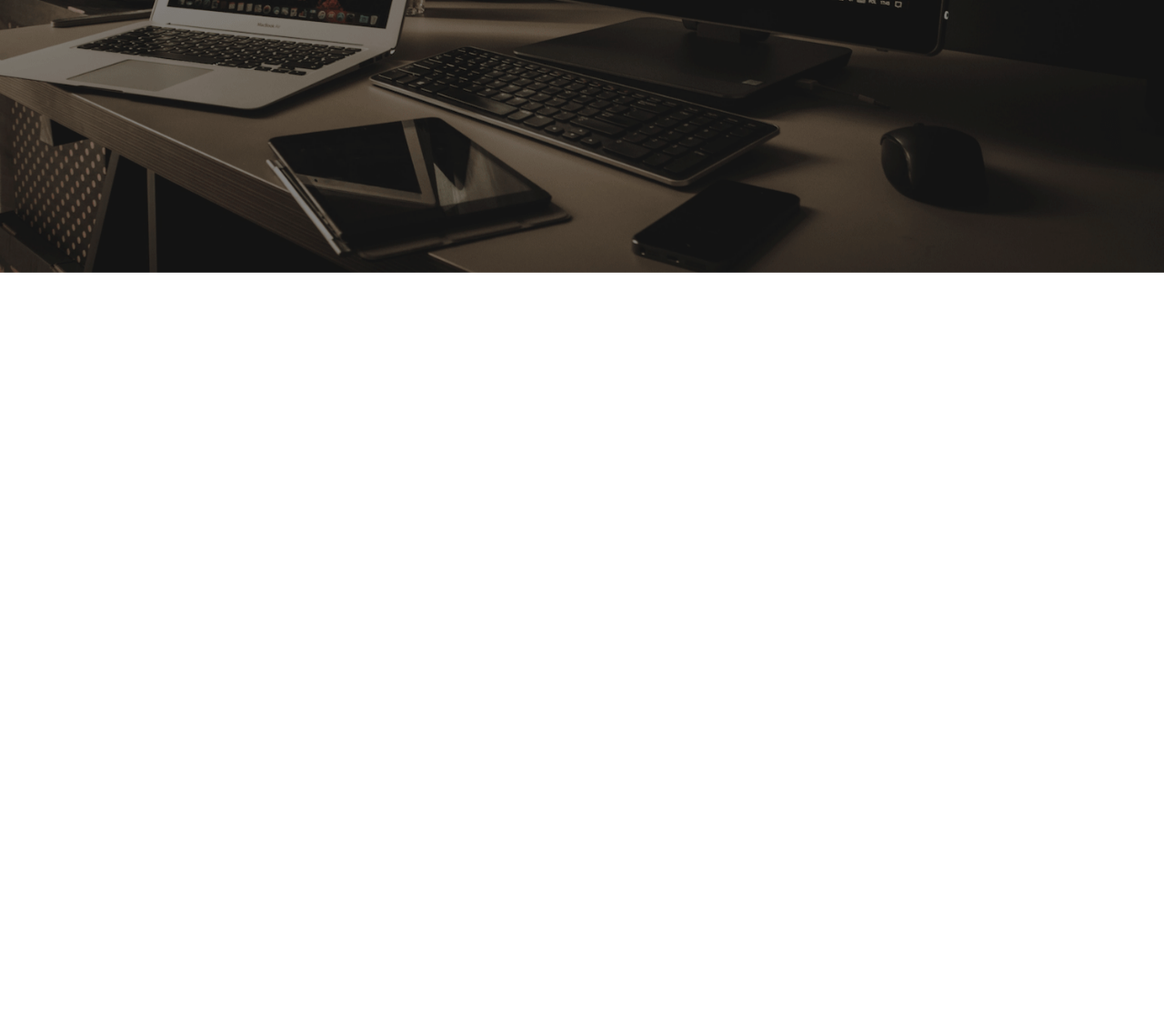
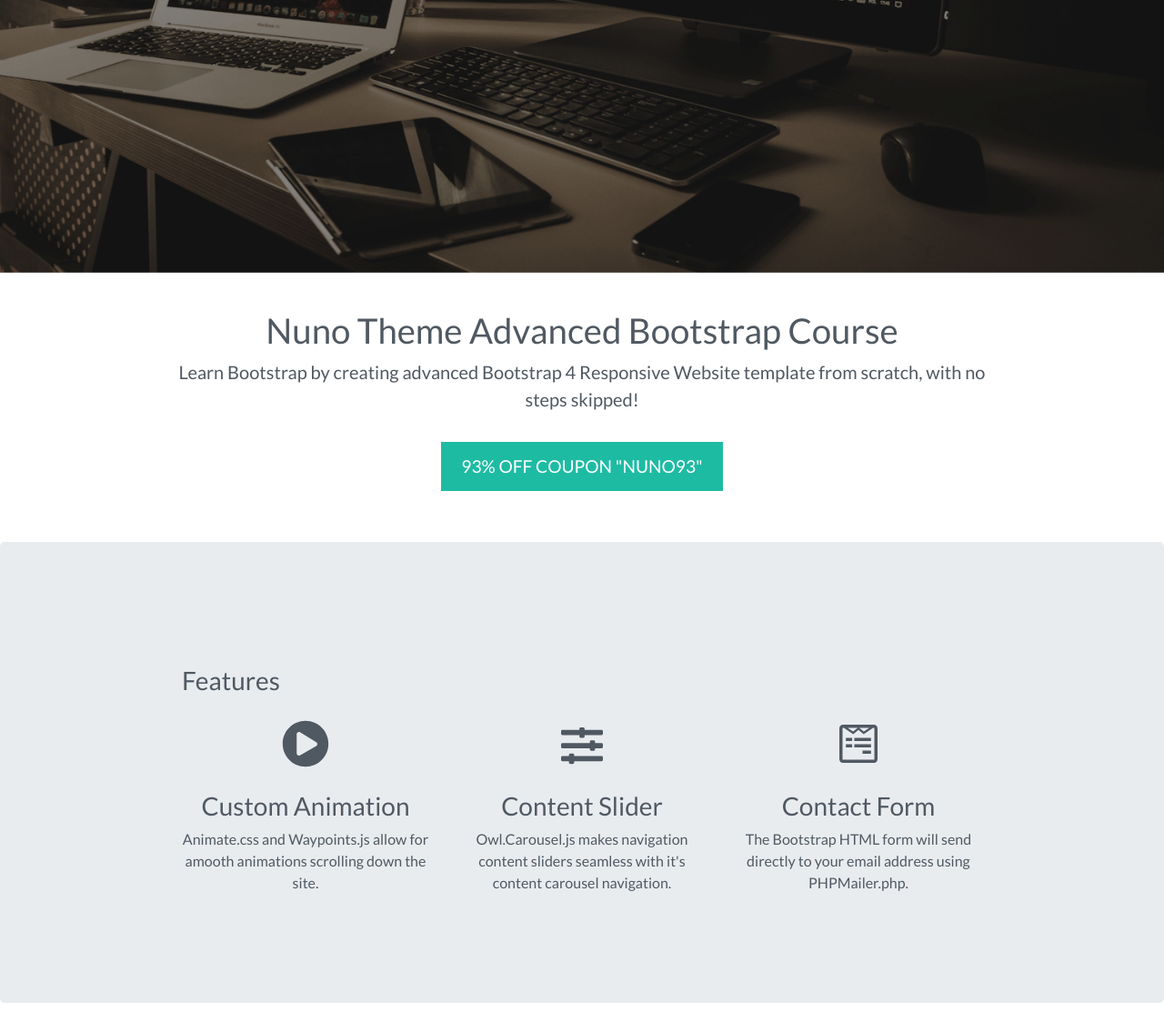
Before and after one commit to Gajux29/bootstrap_lp_challenge_2nd, a plain HTML site: page index.html in a window 1280 px wide. Shown: the part 500-1635 px from the top of the page at 91% size. Before the commit the page ends 800 px from the top, so only its background shows below. Drawn offline with Linux system fonts and the light colour scheme.

Commit message:
add jumbotran block

```diff
--- a/index.html
+++ b/index.html
@@ -54,13 +54,55 @@
 
 <!--- Start Course Section -->
 <div id="course" class="offset">
-
+<div class="col-12 narrow text-center">
+<h1>Nuno Theme Advanced Bootstrap Course</h1>
+<p class="lead">Learn Bootstrap by creating advanced Bootstrap 4 Responsive Website template from scratch, with no steps skipped!</p>
+<a href="http://bit.ly/advanced-bootstrap-course" class="btn btn-secondary btn-md">93% Off Coupon "NUNO93"</a>
+</div>
 </div>
 <!--- End Course Section -->
 
 
 <!-- Start Feature Sction -->
 <div id="feature" class="offset">
+
+<!-- Jumbotran -->
+<div class="jumbotron">
+<div class="narrow">
+	<div class="col-12">
+		<h3 class="heading">Features</h3>
+		<div class="heading-underline"></div>
+	</div>
+
+	<div class="row text-center">
+		<div class="col-md-4">
+		<div class="feature">
+		<i class="fas fa-play-circle fa-4x" data-fa-transform="shrink-3 up-5"></i>
+		<h3>Custom Animation</h3>
+		<p>Animate.css and Waypoints.js allow for amooth animations scrolling down the site.</p>
+		</div>
+		</div>
+		<div class="col-md-4">
+		<div class="feature">
+		<i class="fas fa-sliders-h fa-4x" data-fa-transform="shrink-4.5 up-4.5"></i>
+		<h3>Content Slider</h3>
+		<p>Owl.Carousel.js makes navigation content sliders seamless with it's content carousel navigation.</p>
+		</div>
+
+		</div>
+		<div class="col-md-4">
+		<div class="feature">
+		<i class="fab fa-wpforms fa-4x" data-fa-transform="shrink-4 up-5"></i>
+		<h3>Contact Form</h3>
+		<p>The Bootstrap HTML form will send directly to your email address using PHPMailer.php.</p>
+		</div>
+		</div>
+
+	</div><!-- End row -->
+</div><!-- End Narrow -->
+</div><!-- End Jumbotran -->
+
+
 
 </div>
 <!-- End Feature Sction -->
```
